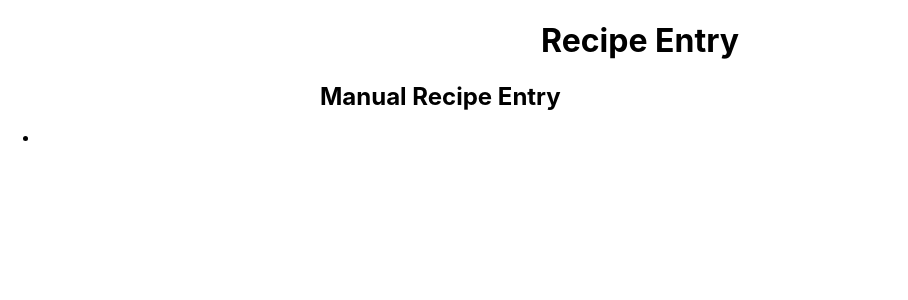
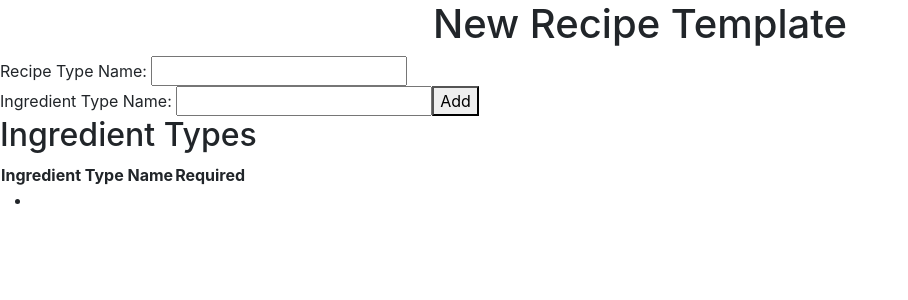
Before and after one commit to sjh1024/recipe_organizer, a React (Create React App) app in the folder recipe_front/: page / in a window 1280 px wide. Shown: the top 300 px of the page, without its empty margins (0-908 px from the left). Built offline with nearby package versions, Linux system fonts and the light colour scheme.

Commit message:
working on recipe type submitter; frontend basic is nearly done

```diff
--- a/recipe_front/src/App.js
+++ b/recipe_front/src/App.js
@@ -1,5 +1,6 @@
 import './App.css';
 //import Modal from "./components/Modal"
+import RecipeForm from './RecipeForm.js';
 import axios from 'axios'
 
 
@@ -21,10 +22,9 @@ function App() {
 
   return (
     <div className="App">
-      <h1>Recipe Entry</h1>
+      <h1>New Recipe Template</h1>
       <div style={containerStyle}>
-        <h2 style={titleStyle}>Manual Recipe Entry</h2>
-
+      <RecipeForm/>
 
       </div>
 
--- a/recipe_front/src/RecipeForm.js
+++ b/recipe_front/src/RecipeForm.js
@@ -23,19 +23,39 @@ class RecipeForm extends Component {
         //form field data is saved as "states" in react
         this.state = {
             recipe_type_name: "",
-            current_ing_name: "",
-            current_ing_required: "False",
+            current_ing_type_name: "",
+            current_ing_type_required: "False",
+
 
             //this state is stored locally,
             //all objects will be submitted at once to the db in several steps
-            recipe_ingredients: []
+            //state is a list of 2-tuples, containing the following info:
+            //ingredient_type_name(str), required(bool)
+            recipe_ing_types: []
+
         };
 
         this.handleChange = this.handleChange.bind(this);
         this.handleSubmit = this.handleSubmit.bind(this);
+        this.handleIngredientAddition = this.handleIngredientAddition.bind(this);
 
     }
+    handleIngredientAddition(event){
+        event.preventDefault();
+        const trimmed_ing_type_name = this.state.current_ing_type_name.trim();
+        if(trimmed_ing_type_name.length === 0){
+            window.alert("Please enter an ingredient type name.")
+        }
+        else{
+            const newIngredientType = [trimmed_ing_type_name, this.state.current_ing_type_name];
+            this.setState(prevState => ({
+                recipe_ing_types: [...prevState.recipe_ing_types, newIngredientType],
+                current_ing_type_name: "",
+                current_ing_type_required: "False"
+            }))
+        }
 
+    }
     componentDidMount() {
 
     }
@@ -59,6 +79,9 @@ class RecipeForm extends Component {
             .then(response => {
                 console.log('Form data sent successfully:', response.data);
                 // Handle successful response from the Django backend, if needed
+                /*
+                    Need to send the following to Django:
+                */
             })
             .catch(error => {
                 console.error('Error sending form data:', error);
@@ -67,72 +90,50 @@ class RecipeForm extends Component {
 
         this.setState({
             recipe_type_name: "",
-            current_ing_name: "",
-            current_ing_required: "False",
+            current_ing_type_name: "",
+            current_ing_type_required: "False",
 
             //this state is stored locally,
             //all objects will be submitted at once to the db in several steps
-            recipe_ingredients: []
+            recipe_ing_types: []
         });
     }
 
 
+
     render() {
         // TODO: Move all this styling to App.css
-        const formStyle = {
-            display: 'flex',
-            flexDirection: 'column', // Align elements vertically
-            //alignItems: 'center', // Center horizontally
-            width: '50%',
-            margin: '0 auto', // Center the form horizontally
-        };
-
-        const dropdownStyle = {
-            display: 'flex',
-            flexDirection: 'column', // Align elements vertically
-            //alignItems: 'center', // Center horizontally
-            width: '75%',
-            margin: '0 auto', // Center the form horizontally
-        };
-
-
-
-        const difficultyStyle = {
-            display: 'flex',
-            width: '50%', // Adjust the width as needed
-            height: '20%', // Adjust the height as needed
-            //alignItems: 'center',
-            justifyContent: 'space-between',
-
-        }
-
-        const sliderStyle = {
-
-            flexDirection: 'column',
-        }
-
-        const recipeAttributeStyle = {
-            display: 'flex',
-            flexDirection: 'row'
-
-        }
-
-        /*const seasons = ['None', 'Spring', 'Summer', 'Fall', 'Winter']
-        const ratingLabels = [1, 2, 3, 4, 5]
-        const recipeCategories = ['None', 'Appetizers', 'Beverages', 'Salads', 'Soups and Stews', 'Cakes', 'Bars and Cookies', 'Breads', 'Condiments, Seasonings and Sauces', 'Fish and Seafood', 'Desserts',
-            'Vegetables', 'Side Dishes', 'Grilling and Barbecue', 'Pizza', 'Sandwiches', 'Beef and Pork', 'Poultry', 'Snacks', 'Main Courses', 'Casseroles'].sort()
-        const courses = ['None', 'Breakfast', 'Brunch', 'Lunch', 'Dinner', 'Snack', 'Dessert', 'Appetizer', 'Beverage'].sort()
-        const cuisines = ['None', 'American', 'Asian', 'Chinese', 'Korean', 'Mexican', 'Tex-Mex', 'Indian', 'Japanese', 'French', 'Italian', 'Spanish', 'African', 'Vietnamese',
-            'Thai'].sort()*/
 
         return (
             <div>
-                <form onSubmit={this.handleSubmit}>
+                <form>
 
 
+                    Recipe Type Name: <input type="text" value={this.state.recipe_type_name} onChange={(e)=> this.setState({recipe_type_name: e.target.value})} />
+                    <br/>
+                    Ingredient Type Name: <input type="text" value={this.state.current_ing_type_name} onChange={(e)=> this.setState({current_ing_type_name: e.target.value})} />
+                    <button onClick={this.handleIngredientAddition}>Add</button>
+                    {/* Submit button; submit the recipe to be parsed and possibly saved*/}
 
-                    <button type="submit">Submit</button>
-                    {/* Submit button; submit the recipe to be parsed and possibly saved*/}
+                    <div>
+                    <h2>Ingredient Types</h2>
+                    <table>
+                        <thead>
+                            <tr>
+                                <th>Ingredient Type Name</th>
+                                <th>Required</th>
+                            </tr>
+                        </thead>
+                        <tbody>
+                            {this.state.recipe_ing_types.map((ingredient, index) => (
+                                <tr key={index}>
+                                    <td>{ingredient[0]}</td>
+                                    <td>{ingredient[1]}</td>
+                                </tr>
+                            ))}
+                        </tbody>
+                    </table>
+                    </div>
                 </form>
 
             </div>
--- a/recipe_front/src/index.js
+++ b/recipe_front/src/index.js
@@ -1,5 +1,6 @@
 import React from 'react';
 import ReactDOM from 'react-dom/client';
+import 'bootstrap/dist/css/bootstrap.css';
 import './index.css';
 import App from './App';
 import reportWebVitals from './reportWebVitals';
```
